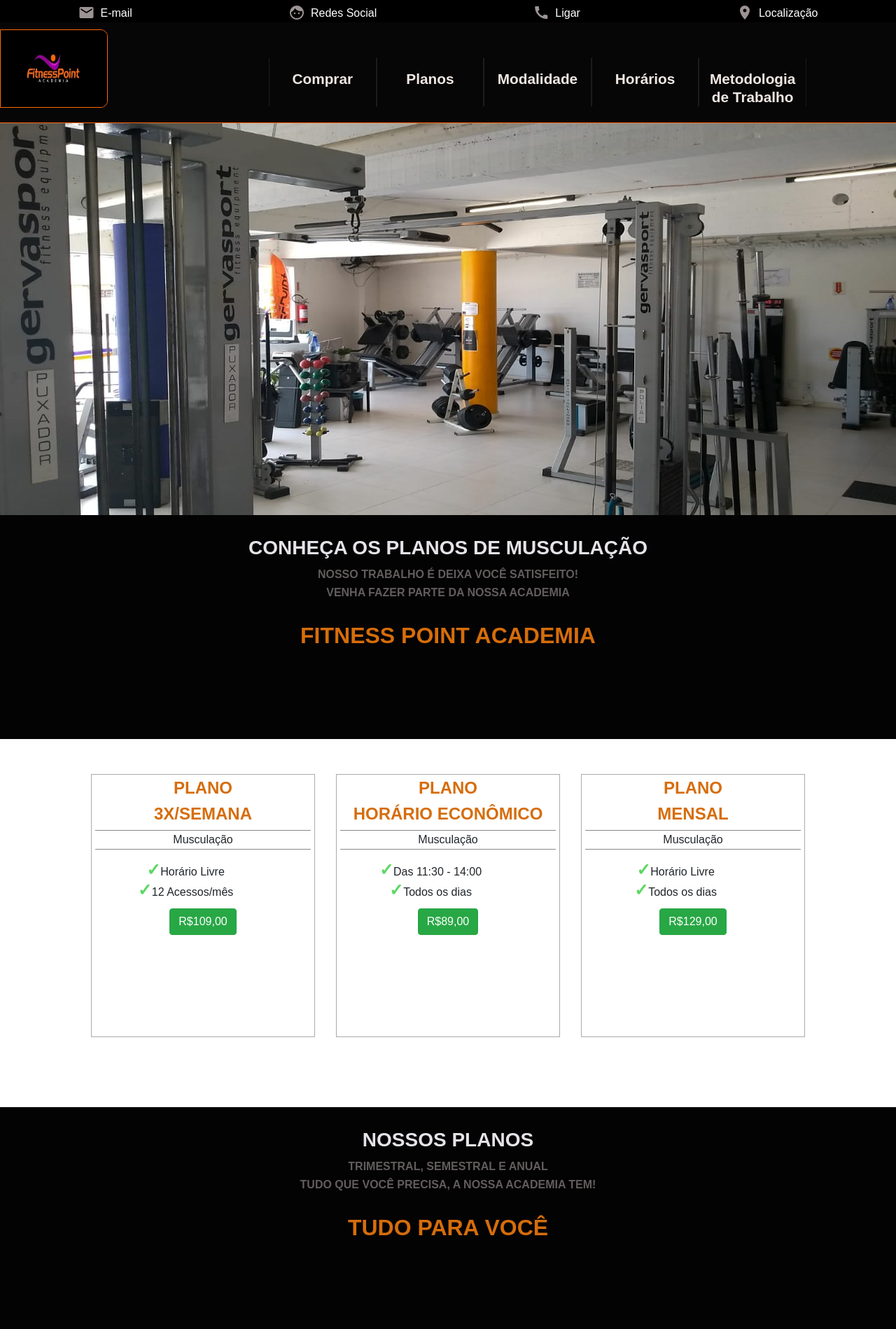
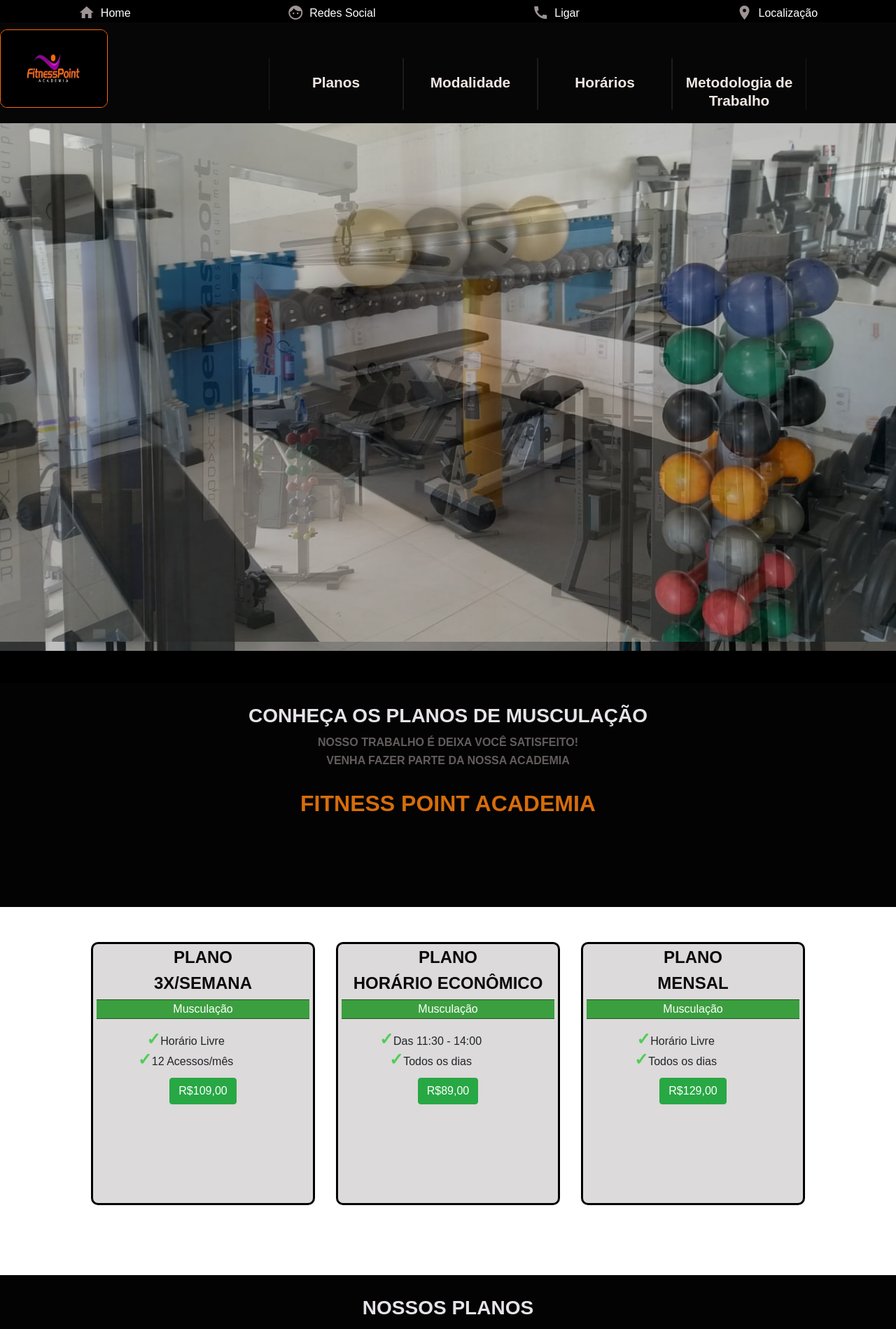
Before and after one commit to danilo992/public_php, a PHP site: page / in a window 1280 px wide. Shown: the top 1899 px of the page at 70% size. Run offline with PHP 8.4, Linux system fonts and the light colour scheme.

Commit message:
modificando imagens de apresentação, e colocando efeitos.

```diff
--- a/css/style.css
+++ b/css/style.css
@@ -53,7 +53,7 @@ header {
 	background-color: #070607;
 	display: flex;
 	font-size: 1em;
-    border-bottom: 0.5px solid rgb(255, 104, 4);
+
 }
 
 header h1 {
@@ -66,8 +66,7 @@ header img {
     width: 12vw;
     height: 14vh;
     margin: 42px 0 0 0;
-    border-top-right-radius: 10px;
-    border-bottom-right-radius: 10px;
+    border-radius: 10px;
     border: 1px solid rgb(255, 104, 4);
 }
 
@@ -121,15 +120,62 @@ header img {
     direction: none;
 }
 /*FIM*/
+/**/
+#galeria {
+    margin: 0px auto;
+    width: 100vw;
+    height: 100vh;
+    position: relative;
+    overflow: hidden;
+}
 
-/*MANI*/
+.foto {
+    position: absolute;
+    opacity: 0;
+    animation-name: animacao;
+    animation-duration: 19s;
+    animation-iteration-count: infinite;
+}
+
+@keyframes animacao {
+    25% {
+
+        opacity: 1;
+        transform: scale(1.1,1.1);
+    }
+
+    50% {
+        opacity: 0;
+    }
+}
+
+.foto:nth-child(1){
+    animation-delay: 1s;
+}
+.foto:nth-child(2){
+    animation-delay: 5s;
+}
+.foto:nth-child(3){
+    animation-delay: 10s;
+}
+.foto:nth-child(4){
+    animation-delay: 15s;
+}
+
+/**/
+
+/*MANI
 .imagen-section img {
-    width: 100vw;
+    width: 33.33vw;
     height: 70vh;
-}
+    border: 1px solid #000;
+    border-radius: 20px;
+}*/
 
 .imagen-section {
     margin: 0 0 -16px 0;
+    display: flex;
+    background-color: #000;
 }
 
 strong {
@@ -192,7 +238,9 @@ strong {
 }
 
 .container-plano-mlc {
-    border: 0.1px solid #00000054;
+    background-color: rgba(211, 209, 209, 0.795);
+    border-radius: 10px;
+    border: 3px solid #000000;
     width: 25vw;
     height: 47vh;
     text-align: center;
@@ -203,26 +251,8 @@ strong {
     margin-top: 50px;
 }
 
-.container-plano-mlc-1 {
-    border: 0.1px solid #00000054;
-    width: 25vw;
-    height: 55vh;
-    text-align: center;
-    justify-content: center;
-    padding: 5px;
-    margin: 15px;
-    margin-bottom: 120px;
-    margin-top: 50px;
-}
-
 .container-plano-mlc h4 {
-    color: rgb(214, 109, 11);
-    font-weight: 900;
-    text-transform: uppercase;
-}
-
-.container-plano-mlc-1 h4 {
-    color: rgb(214, 109, 11);
+    color: rgb(10, 10, 9);
     font-weight: 900;
     text-transform: uppercase;
 }
@@ -230,11 +260,8 @@ strong {
 .container-plano-mlc p {
     border-bottom: 0.4px solid #00000077;
     border-top: 0.4px solid #00000077;
-}
-
-.container-plano-mlc-1 p {
-    border-bottom: 0.4px solid #00000077;
-    border-top: 0.4px solid #00000077;
+    background-color: rgba(48, 156, 53, 0.932);
+    color: #FFF;
 }
 
 .list-plano-mlc ul {
@@ -245,10 +272,6 @@ strong {
 /*BUTTON*/
 .btn-plano-mcl {
     margin-top: 10px;
-}
-
-.btn-plano-mcl-1 {
-    margin-top: 20px;
 }
 
 /*SECTION-4 gympass*/
@@ -302,6 +325,7 @@ strong {
     justify-content: baseline;
     text-align: justify;
 }
+
 /*horas*/
 .container-horas {
     margin-bottom: 50px;
@@ -484,11 +508,15 @@ aside {
 
 /*fim-footer*/
 
-@media screen and (min-width: 320px) and (max-width:558px){
+@media screen and (min-width: 100px) and (max-width:558px){
     body {
         margin: 0;
         padding: 0;
         font-family: Verdana, Geneva, Tahoma, sans-serif;
+    }
+
+    .img-2, .img-3 {
+        display: none;
     }
 
     #mainMenu {
@@ -541,14 +569,10 @@ aside {
         display: flex;
         flex-direction: column;
         width: 50vw;
-        height: 55vh;
+        height: 40vh;
         margin-top: 0px;
         margin-left: 160px;
-    }
-
-    .imagen-section img {
-        width: 100vw;
-        height: 55vh;
+        z-index: 1;
     }
 
     /*main section*/
@@ -572,7 +596,6 @@ aside {
         flex-direction: column;
         margin-left: 48px;
     }
-
     .container-plano-mlc {
         width: 70vw;
         padding: 0;
--- a/index.html
+++ b/index.html
@@ -5,14 +5,15 @@
     <meta name="viewport" content="width=device-width, initial-scale=1.0"/>
     <link rel="stylesheet" type="text/css" href="css/style.css">
     <link rel="stylesheet" href="https://stackpath.bootstrapcdn.com/bootstrap/4.3.1/css/bootstrap.min.css" integrity="sha384-ggOyR0iXCbMQv3Xipma34MD+dH/1fQ784/j6cY/iJTQUOhcWr7x9JvoRxT2MZw1T" crossorigin="anonymous">
+    <link rel="stylesheet" href="https://stackpath.bootstrapcdn.com/bootstrap/4.1.3/css/bootstrap.min.css" integrity="sha384-MCw98/SFnGE8fJT3GXwEOngsV7Zt27NXFoaoApmYm81iuXoPkFOJwJ8ERdknLPMO" crossorigin="anonymous">
     <link rel="stylesheet" href="https://fonts.googleapis.com/icon?family=Material+Icons">
     <title>Fitnees Point Academia</title>
 </head>
 <body>
   <div class="container-header">
-      <a href="#1"><i class="material-icons">mail</i><P>E-mail</P></a>
+      <a href="#menu"><i class="material-icons">home</i><P>Home</P></a>
       <a href="#1"><i class="material-icons">face</i><P>Redes Social</P></a>
-      <a href="#1"><i class="material-icons">call</i><P>Ligar</P></a>
+      <a href="https://wa.me/5548988332008?text=Olá,%20tudo%20bem?%20gostaria%20de%20mais%20informaçõe%20sobre%20Fitness%20Point" target="_banck"><i class="material-icons">call</i><P>Ligar</P></a>
       <a href="#2"><i class="material-icons">room</i><p>Localização</p></a>
       <!--  <div id="divBusca">
           <input type="text" id="txtBusca" placeholder="Bem Vindo ao Fitness Point ;)"/>
@@ -20,7 +21,7 @@
         </div> -->
   </div>
   <!--HEADER-->
-    <header>
+    <header id="menu">
         <h1>
           <img src="img/logo3.jpeg"  alt="fitness point academia" title="Fitness Point Academia">
         </h1>
@@ -30,10 +31,9 @@
         </div>
       <nav class="container-nav" id="mainMenu">
         <ul>
-            <li><a href="#1">Comprar</a></li>
-            <li><a href="#1">Planos</a></li>
+            <li><a href="#plano">Planos</a></li>
             <li><a href="#1">Modalidade</a></li>
-            <li class="visivel-list"><a href="#1">Horários</a></li>
+            <li class="visivel-list"><a href="#horario">Horários</a></li>
             <li><a href="#metodologia">Metodologia de Trabalho</a></li>
         </ul>
       </nav>
@@ -42,13 +42,17 @@
     <!--MAIN-->
     <main>
         <!--CAROUSEL-->
-             <section class="imagen-section">
-              <figure>
-                <img src="img/09.jpeg">
-              </figure>
+             <section class="imagen-section" id="galeria">
+
+                    <img class="foto" src="img/09.jpeg">
+
+                    <img class="foto" src="img/logo4.jpeg">
+
+                    <img  class="foto" src="img/maquina.jpeg">
+
+                    <img  class="foto" src="img/maquina.jpeg">
+
              </section>
-
-
               <!--FIM CAROUSEL-->
               <!--SECTION-ENTRA-PLANO 1 -->
               <section class="section-entra-plano" id="#planos">
@@ -65,7 +69,7 @@
               </section>
               <!--outra section-->
               <section class="container-planos" id="#planos">
-                <div class="container-plano-mlc">
+                <div class="container-plano-mlc plano-mlc">
                   <h4>Plano</h4>
                   <h4>3x/semana</h4>
                   <p>Musculação</p>
@@ -128,8 +132,8 @@
                     Tudo para você
                   </h2>
                 </section>
-                <section class="container-planos" id="#planos">
-                  <div class="container-plano-mlc-1">
+                <section class="container-planos" id="plano">
+                  <div class="container-plano-mlc">
                     <h4>Plano</h4>
                     <h4>Trimestral</h4>
                     <p>Fitness Point</p>
@@ -140,13 +144,13 @@
                           <li><strong>&#x02713;</strong>Fidelidade</li>
                         </ul>
                     </div>
-                    <div  class="btn-plano-mcl-1">
+                    <div  class="btn-plano-mcl">
                         <a href="#3">
                             <button type="button" class="btn btn-success">R$327,00</button>
                         </a>
                     </div>
                   </div>
-                  <div class="container-plano-mlc-1">
+                  <div class="container-plano-mlc">
                       <h4>Plano</h4>
                       <h4>Semestral</h4>
                       <p>Fitness Point</p>
@@ -157,13 +161,13 @@
                           <li><strong>&#x02713;</strong>Fidelidade</li>
                         </ul>
                       </div>
-                      <div  class="btn-plano-mcl-1">
+                      <div  class="btn-plano-mcl">
                           <a href="#3">
                               <button type="button" class="btn btn-success">R$594,00</button>
                           </a>
                       </div>
                     </div>
-                    <div class="container-plano-mlc-1">
+                    <div class="container-plano-mlc">
                         <h4>Plano</h4>
                         <h4>Anual</h4>
                         <p>Fitness Point</p>
@@ -174,7 +178,7 @@
                             <li><strong>&#x02713;</strong>Fidelidade</li>
                           </ul>
                         </div>
-                        <div  class="btn-plano-mcl-1">
+                        <div  class="btn-plano-mcl">
                             <a href="#3">
                                 <button type="button" class="btn btn-success">R$936,00</button>
                             </a>
@@ -189,7 +193,7 @@
                   </h2>
                 </section>
                 <section class="container-planos" id="#planos">
-                  <div class="container-plano-mlc-1">
+                  <div class="container-plano-mlc">
                     <h4>Plano</h4>
                     <h4>Treino Rápido</h4>
                     <p>Fitness Point</p>
@@ -206,7 +210,7 @@
                         </a>
                     </div>
                   </div>
-                  <div class="container-plano-mlc-1">
+                  <div class="container-plano-mlc">
                       <h4>Plano</h4>
                       <h4>Smart</h4>
                       <p>Fitness Point</p>
@@ -222,7 +226,7 @@
                           </a>
                       </div>
                     </div>
-                    <div class="container-plano-mlc-1">
+                    <div class="container-plano-mlc">
                         <h4>Plano</h4>
                         <h4>Resultado Garantido</h4>
                         <p>Fitness Point</p>
@@ -241,6 +245,7 @@
                       </div>
                 </section>
                 <!--FIM SECTION 3-->
+
                 <!--SECTION HORA-->
                 <section class="container-hr-gn">
                   <section class="container-ginastica">
@@ -256,7 +261,7 @@
                         Estamos lhe esperando :)
                       </p>
                   </section>
-                  <section class="container-horas">
+                  <section class="container-horas" id="horario">
                       <h3>Horário de Funcionamento</h3>
                         <p id="fechado"> <strong class="material-icone">  <i class="material-icons">schedule</i> </strong> domindo <strong class="fechado"> Fechado </strong> </p>
                         <p id="verde"> <strong class="material-icone">  <i class="material-icons">schedule</i> </strong> segunda-feira <strong class="horas"> 07:00 - 14:00 / 17:00 - 22:00 </strong> </p>
@@ -362,11 +367,6 @@
       <strong>Informativo</strong>
       <p><strong>&#8902;</strong>Cadastre-se e receba novidades e promoções todos os dias em seu email. </p>
 
-    <div class="footer-hrs">
-      <p id="fechado"> <strong class="material-icone">  <i class="material-icons">schedule</i> </strong> domindo <strong class="fechado"> Fechado </strong> </p>
-      <p id="verde"> <span class="material-icone">  <i class="material-icons">schedule</i> </span> segunda à sexta <span> 07:00 - 14:00 / 17:00 - 22:00 </span> </p>
-      <p id="verde"> <span class="material-icone">  <i class="material-icons">schedule</i> </span> sábado <span class="horas"> 09:00 - 12:00 </span> </p>
-    </div>
     </aside>
 
 
```
